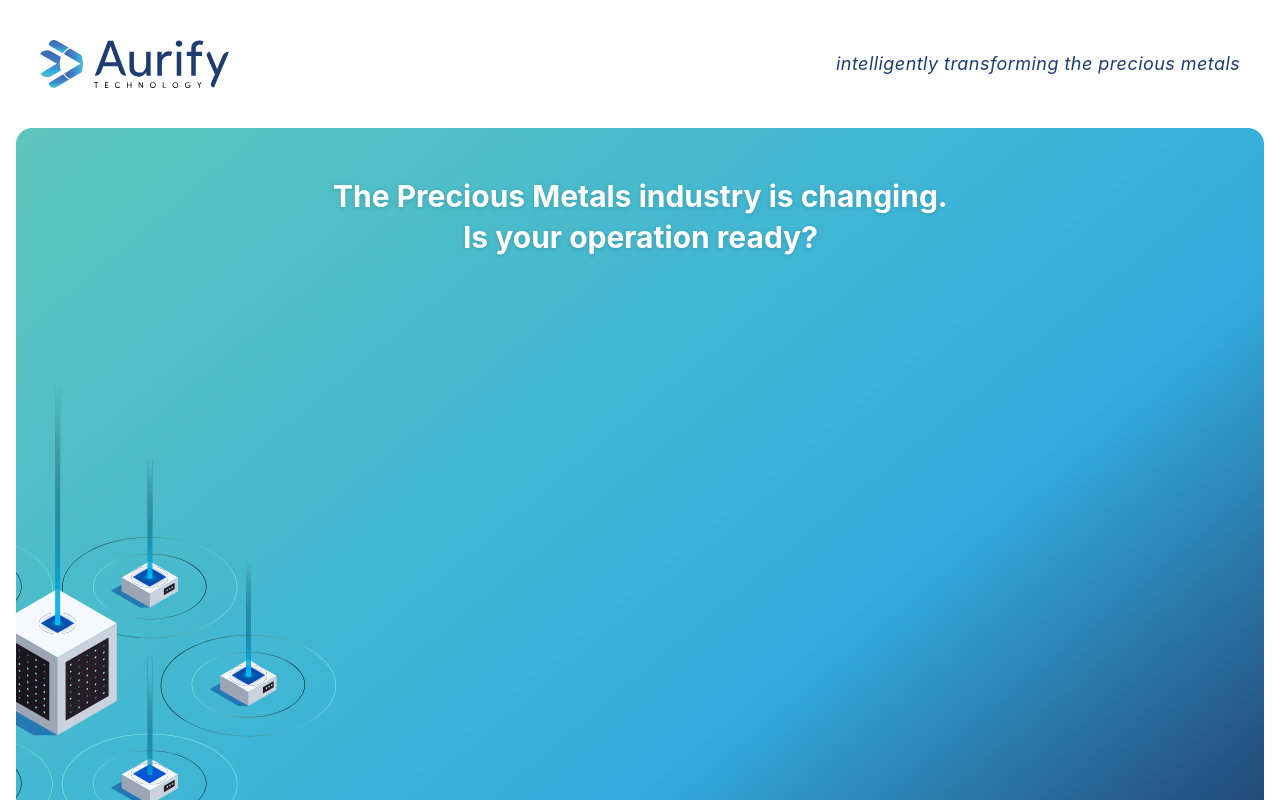
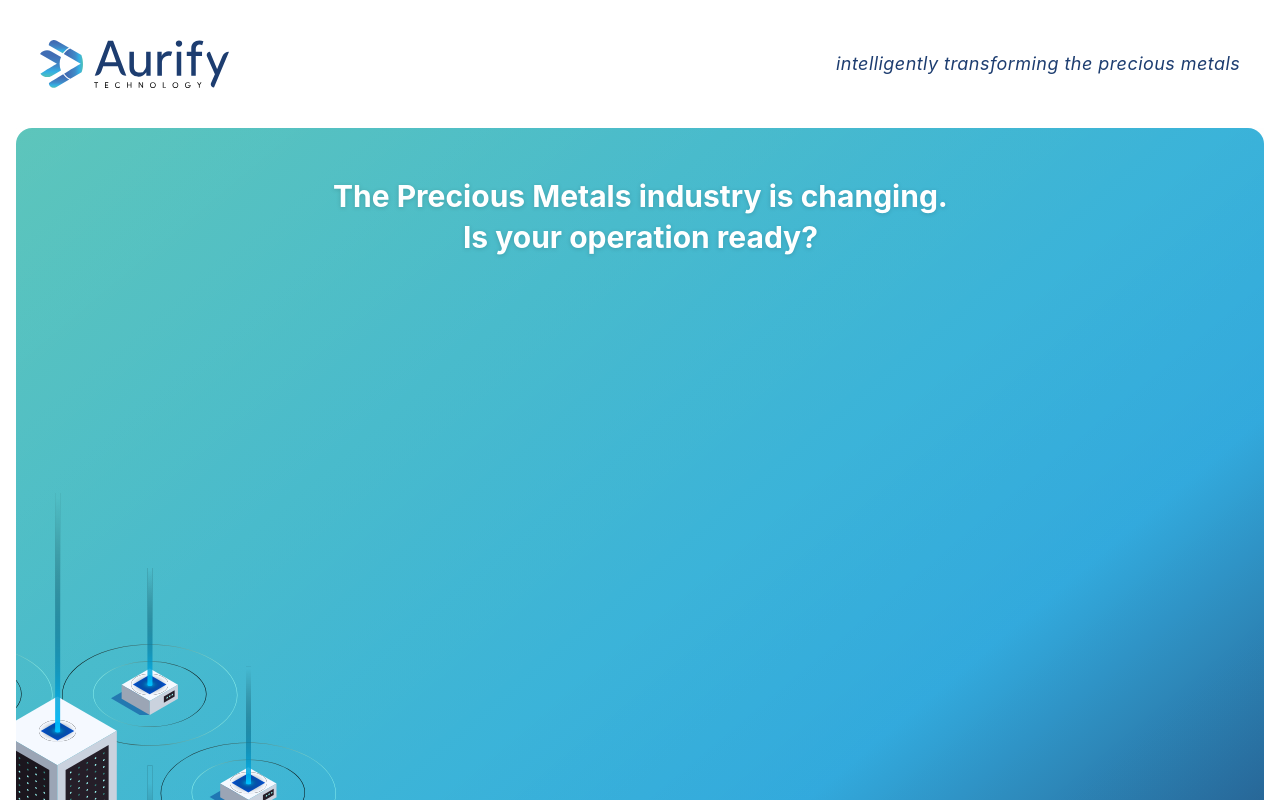
Before and after one commit to AurifyAE/aurify-landing-page, a React (Vite) app: page / in a window 1280 px wide. Shown: the top 800 px of the page. Built offline with nearby package versions, Linux system fonts and the light colour scheme.

Commit message:
Updated glitch in the animation

```diff
--- a/src/App.jsx
+++ b/src/App.jsx
@@ -4,23 +4,13 @@ import OurTargets from './components/OurTargets';
 import ProductSuite from './components/ProductSuite';
 import Footer from './components/Footer';
 import HeroSection from './components/HeroSection';
-import arrowDown from "/images/arrow-down.svg"
 
 
 export default function App() {
   return (
     <main>
-      <div className="relative">
 
-        <div className="relative z-10">
-          <HeroSection />
-        </div>
-
-        <div className="absolute bottom-8 left-1/2 -translate-x-1/2 z-0">
-          <img src={arrowDown} alt="" />
-        </div>
-
-      </div>
+      <HeroSection />
       <ProductSuite />
       <OurTargets />
       <div
--- a/src/components/HeroSection.jsx
+++ b/src/components/HeroSection.jsx
@@ -1,6 +1,8 @@
 import { useEffect, useRef } from "react";
 import gsap from "gsap";
 import { ScrollTrigger } from "gsap/ScrollTrigger";
+import arrowDown from "/images/arrow-down.svg"
+
 
 gsap.registerPlugin(ScrollTrigger);
 
@@ -27,7 +29,6 @@ const chatBubbles = [
   },
 ];
 
-// All 4 bubbles animate in during the pin phase
 const PINNED_BUBBLE_COUNT = 4;
 
 export default function HeroSection() {
@@ -59,24 +60,22 @@ export default function HeroSection() {
       );
 
       // ── Hide all bubbles + CTA initially ────────────────────────
-      gsap.set(bubblesRef.current, { opacity: 0, y: 40, scale: 0.82, willChange: "transform, opacity" });
-      gsap.set(ctaRef.current, { opacity: 0, y: 24, willChange: "transform, opacity" });
+      gsap.set(bubblesRef.current, { opacity: 0, y: 40, scale: 0.82 });
+      gsap.set(ctaRef.current, { opacity: 0, y: 24 });
 
-      // ── PINNED timeline: all 4 bubbles with content slide ──────
-      // Card stays fixed; each scroll-step reveals one bubble.
-      // After bubble 2, content slides up so bubbles 3 & 4 are visible.
-      const SLIDE_UP_STEP = 1; // extra timeline step for the slide-up
+      // ── PINNED timeline ──────────────────────────────────────────
+      const SLIDE_UP_STEP = 1;
       const pinnedTl = gsap.timeline({
         scrollTrigger: {
           trigger: wrapperRef.current,
-          start: "top -20%",
-          // extra room for the slide-up step between bubble 2 and 3
+          start: "top -15%",
           end: () => `+=${(PINNED_BUBBLE_COUNT + SLIDE_UP_STEP + 0.6) * window.innerHeight}`,
           pin: pinRef.current,
           pinSpacing: true,
-          scrub: 1.2,
-          anticipatePin: 1,
+          scrub: 2,
+          anticipatePin: 0,
           invalidateOnRefresh: true,
+          refreshPriority: 1,
         },
       });
 
@@ -92,24 +91,9 @@ export default function HeroSection() {
         }, "+=0.4");
       });
 
-      // ── Slide entire card up so bubbles 3 & 4 come into view ──
-      // pinnedTl.to(cardRef.current, {
-      //   y: () => {
-      //     const contentEl = contentRef.current;
-      //     const cardEl = cardRef.current;
-      //     if (!contentEl || !cardEl) return -300;
-      //     const contentHeight = contentEl.scrollHeight;
-      //     const cardHeight = cardEl.offsetHeight;
-      //     // Slide up by the overflow amount, capped for safety
-      //     const overflow = contentHeight - cardHeight;
-      //     return -Math.min(Math.max(overflow * 0.55, 200), 500);
-      //   },
-      //   duration: 1.2,
-      //   ease: "power2.inOut",
-      // }, "+=0.3");
-
+      // Slide card up
       pinnedTl.to(cardRef.current, {
-        y: -250,
+        y: -100,
         duration: 1.2,
         ease: "power2.inOut",
       }, "+=0.3");
@@ -126,8 +110,7 @@ export default function HeroSection() {
         }, "+=0.4");
       });
 
-      // ── CTA animates after pin releases ───────────────────────
-
+      // ── CTA after pin releases ─────────────────────────────────
       gsap.to(ctaRef.current, {
         opacity: 1,
         y: 0,
@@ -140,8 +123,8 @@ export default function HeroSection() {
         },
       });
 
+      ScrollTrigger.refresh();
     }, wrapperRef);
-
     return () => ctx.revert();
   }, []);
 
@@ -168,7 +151,10 @@ export default function HeroSection() {
   };
 
   return (
-    <div ref={wrapperRef}>
+    // FIX 3: overflow-x-hidden prevents the deep box-shadow from
+    //         expanding the scroll width and causing layout recalculation
+    //         at the pin moment.
+    <div ref={wrapperRef} style={{ overflowX: "hidden" }}>
       <section className="relative max-w-7xl mx-auto w-full font-sans">
 
         {/* Top bar */}
@@ -190,15 +176,20 @@ export default function HeroSection() {
           </p>
         </div>
 
-        {/* ── PINNED GRADIENT CARD ── */}
-        <div ref={pinRef} className="relative max-h-[800px]">
+        {/* FIX 4: pinRef must NOT have max-h or overflow constraints.
+                   GSAP measures its natural height to set up the pin.
+                   Clipping that height causes the jump. Use min-h-screen
+                   so it has a stable, predictable size to pin against. */}
+        <div ref={pinRef} className="relative min-h-screen">
 
           <div
             ref={cardRef}
-            className="relative mx-4 mb-6 rounded-2xl overflow-hidden"
+            className="relative mx-4 rounded-2xl z-20"
             style={{
               background: "linear-gradient(140deg, #51C1B6 0%, #34AFE4 60%, #1E1A4D 100%)",
-              minHeight: "calc(100vh - 100px)",
+              // FIX 5: Use a fixed vh height instead of calc() — dynamic
+              //         calc recalculates on scroll and causes repaints at pin time.
+              height: "calc(160vh - 100px)",
             }}
           >
             {/* Diagonal sweep */}
@@ -211,7 +202,7 @@ export default function HeroSection() {
             />
 
             {/* Left side graphic */}
-            < div className="absolute left-0 top-0 bottom-0 pointer-events-none w-80 overflow-hidden">
+            <div className="absolute left-0 top-0 bottom-0 pointer-events-none w-80 overflow-hidden">
               <img
                 src="/images/bg-side.svg"
                 alt=""
@@ -230,8 +221,10 @@ export default function HeroSection() {
               />
             </div>
 
-            {/* Content */}
-            <div ref={contentRef} className="relative z-10 flex flex-col items-center px-8 pt-12 pb-20" style={{ willChange: "transform" }}>
+            {/* FIX 6: Remove willChange from contentRef — it creates a new
+                       stacking context that conflicts with GSAP's pin transform
+                       on the parent, causing a compositing glitch at pin entry. */}
+            <div ref={contentRef} className="relative z-10 flex flex-col items-center px-8 pt-12 pb-20">
 
               {/* Headline */}
               <div ref={headlineRef} className="text-center mb-12 px-4" style={{ opacity: 0 }}>
@@ -278,6 +271,11 @@ export default function HeroSection() {
 
             </div>
           </div>
+
+          {/* Arrow sits at the bottom of the pinned viewport, not the card */}
+          <div className="absolute bottom-12 left-1/2 -translate-x-1/2 z-10 scroll-arrow">
+            <img src={arrowDown} alt="Scroll down" />
+          </div>
         </div>
       </section>
     </div>
```
